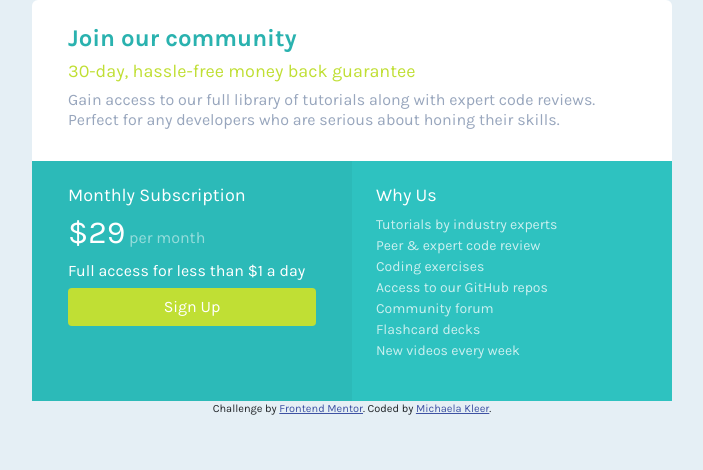
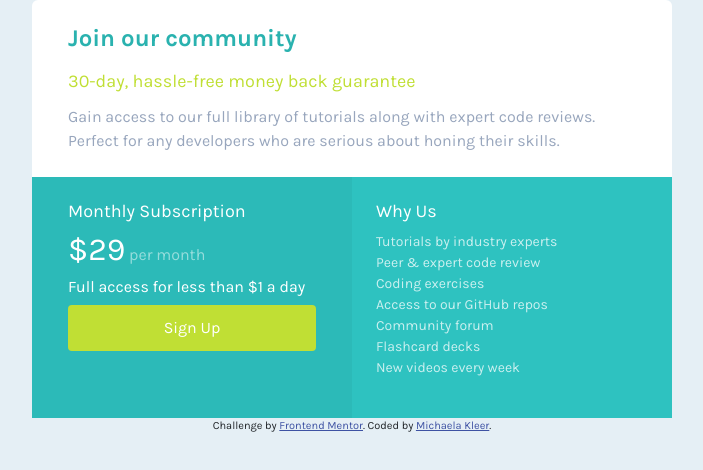
Before and after one commit to michaelakleer/single-price-grid-component-master, a plain HTML site: page index.html in a window 1280 px wide. Shown: the whole page, without its empty margins (288-991 px from the left). Drawn offline with nearby package versions, Linux system fonts and the light colour scheme.

Commit message:
Replaced h3 with p and added spacing

```diff
--- a/index.html
+++ b/index.html
@@ -29,12 +29,13 @@
       <div class="summary row p-4">
         <h1>Join our community</h1>
         <h2>30-day, hassle-free money back guarantee</h2>
-        <h3>
+        <p>
           Gain access to our full library of tutorials along with expert code
           reviews.
-          <br />
+        </p>
+        <p>
           Perfect for any developers who are serious about honing their skills.
-        </h3>
+        </p>
       </div>
 
       <div class="info row">
--- a/src/styles.css
+++ b/src/styles.css
@@ -43,6 +43,7 @@ h1 {
   color: var(--primary-cyan);
   font-size: 24px;
   font-weight: 700;
+  margin-bottom: 18px;
 }
 
 h2 {
@@ -51,14 +52,17 @@ h2 {
 
 .summary h2 {
   color: var(--primary-yellow);
+  margin-bottom: 13px;
 }
 
-h3 {
+h3,
+p {
   font-size: 16px;
 }
 
-.summary h3 {
+.summary p {
   color: var(--neutral-blue);
+  margin: 0;
 }
 
 ul {
@@ -81,6 +85,7 @@ li {
 
 button {
   margin: 0 12px 0;
+  padding: 10px 0 !important;
 }
 
 .btn {
```
